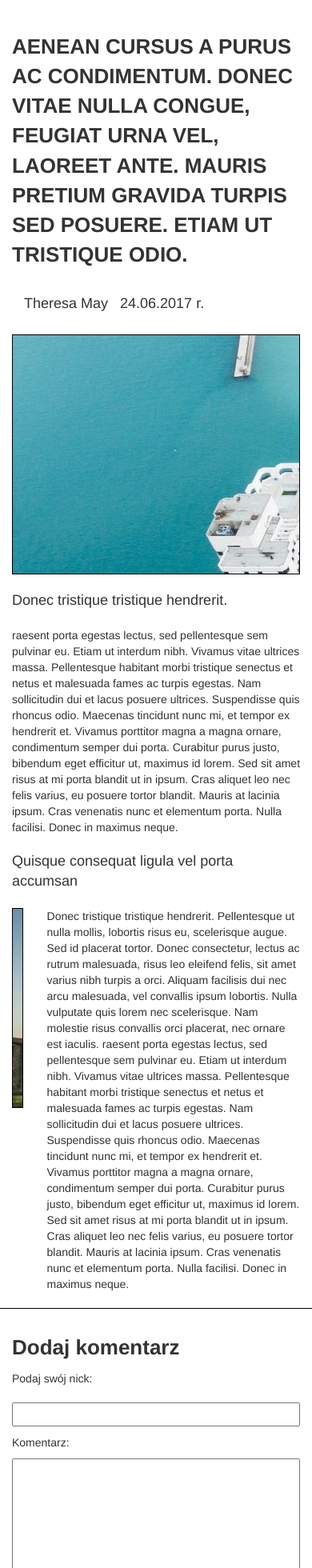
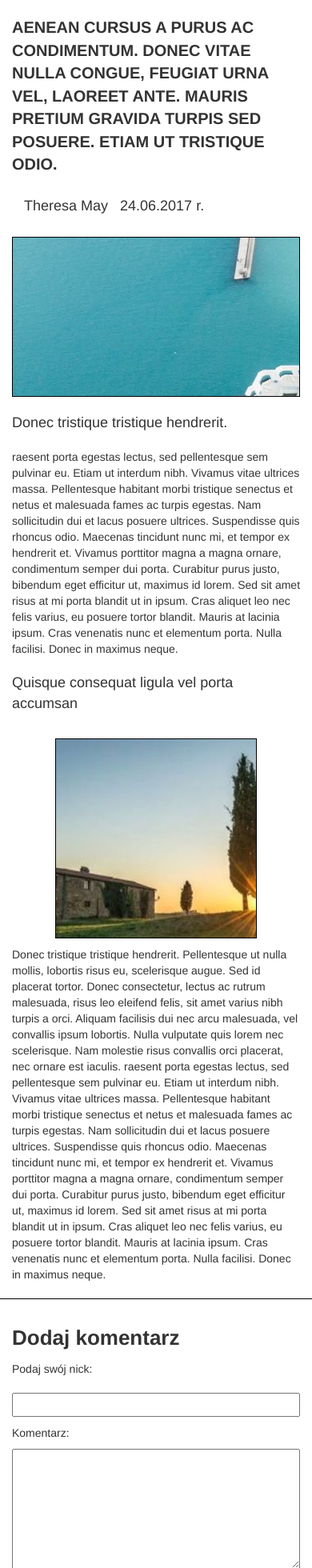
Before and after one commit to james028/app_in_angular2, an Angular app: page / in a window 390 px wide. Shown: the top 1960 px of the page at 80% size. Built offline with nearby package versions, Linux system fonts and the light colour scheme.

Commit message:
Add files via upload

```diff
--- a/src/index.html
+++ b/src/index.html
@@ -2,7 +2,7 @@
 <html lang="en">
 <head>
   <meta charset="utf-8">
-  <title>MyApp Add Comments</title>
+  <title>App Add Comments</title>
   <base href="/">
 
     <meta name="viewport" content="width=device-width, initial-scale=1">
--- a/src/styles.css
+++ b/src/styles.css
@@ -74,6 +74,22 @@
 
 
 @media (max-width: 540px) {
-
-
+	.title
+    {
+    font-size: 20px;
+    margin: 20px auto 10px;
+    }
+    .img-1
+    {
+        height: 200px;
+    }
+    .art2-text
+    {
+        display: flex;
+        flex-direction: column;
+    }
+    .art2-text .img-2
+    {
+        margin: 10px auto;
+    }
 }
```
